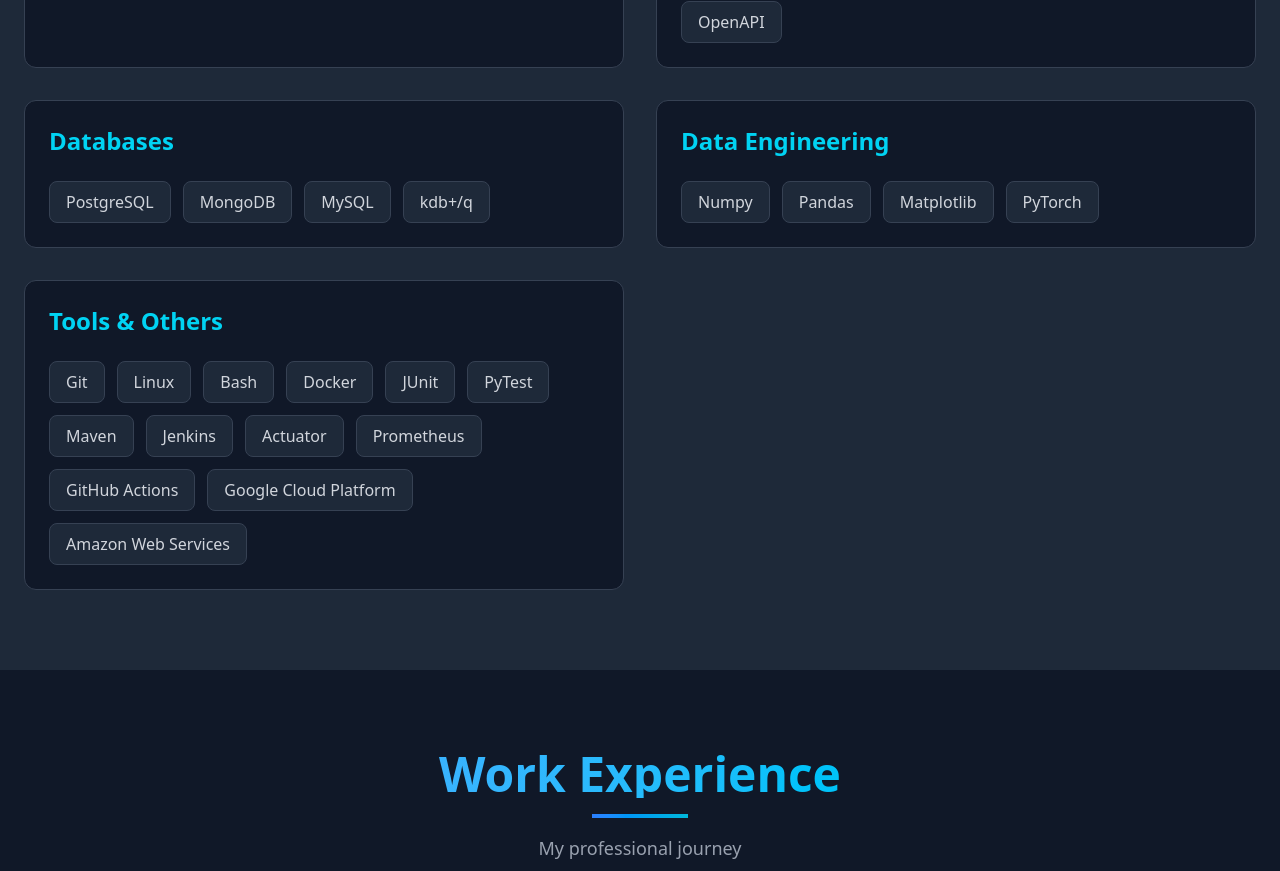
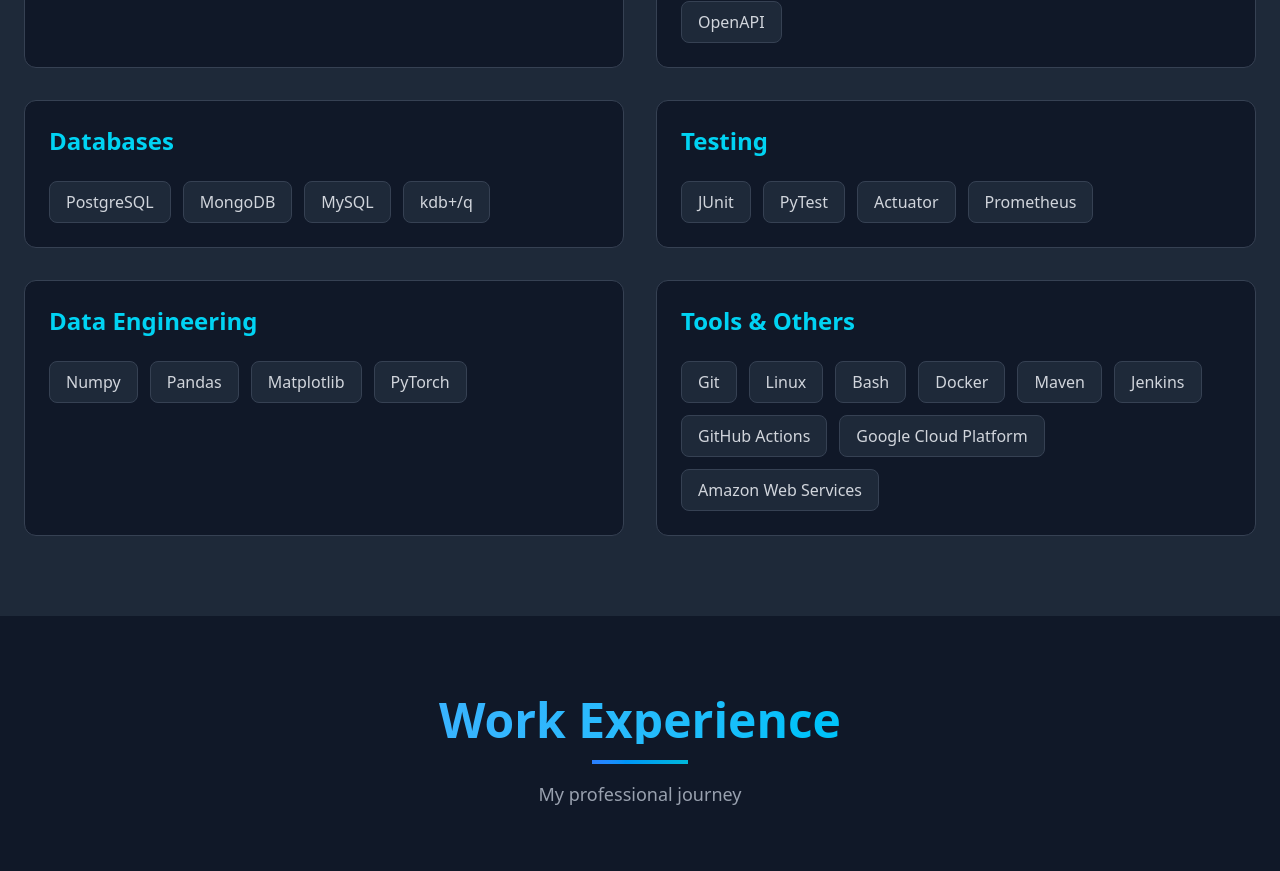
Before and after one commit to MarkOmelyanenko/portfolio-page, a React app: page / in a window 1280 px wide. Shown: the part 2140-3011 px from the top of the page. Built offline with nearby package versions, Linux system fonts and the light colour scheme; the HTML template or start-up script is replaced by a standard one.

Commit message:
edit skills section

```diff
--- a/src/components/Skills.jsx
+++ b/src/components/Skills.jsx
@@ -27,6 +27,10 @@
     skills: ["PostgreSQL", "MongoDB", "MySQL", "kdb+/q"],
   },
   {
+    title: "Testing",
+    skills: ["JUnit", "PyTest", "Actuator", "Prometheus"],
+  },
+  {
     title: "Data Engineering",
     skills: ["Numpy", "Pandas", "Matplotlib", "PyTorch"],
   },
@@ -37,12 +41,8 @@
       "Linux",
       "Bash",
       "Docker",
-      "JUnit",
-      "PyTest",
       "Maven",
       "Jenkins",
-      "Actuator",
-      "Prometheus",
       "GitHub Actions",
       "Google Cloud Platform",
       "Amazon Web Services",
```
